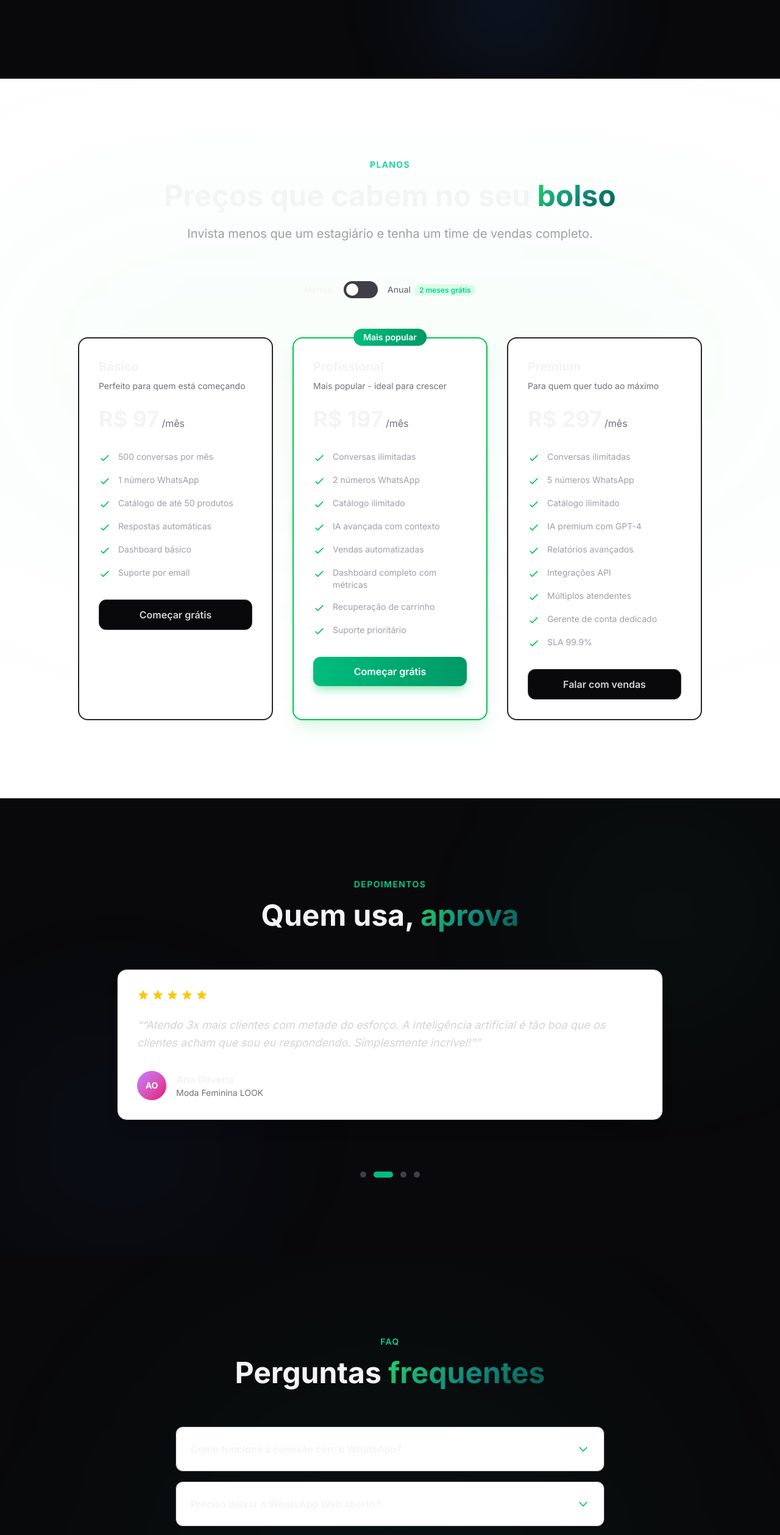
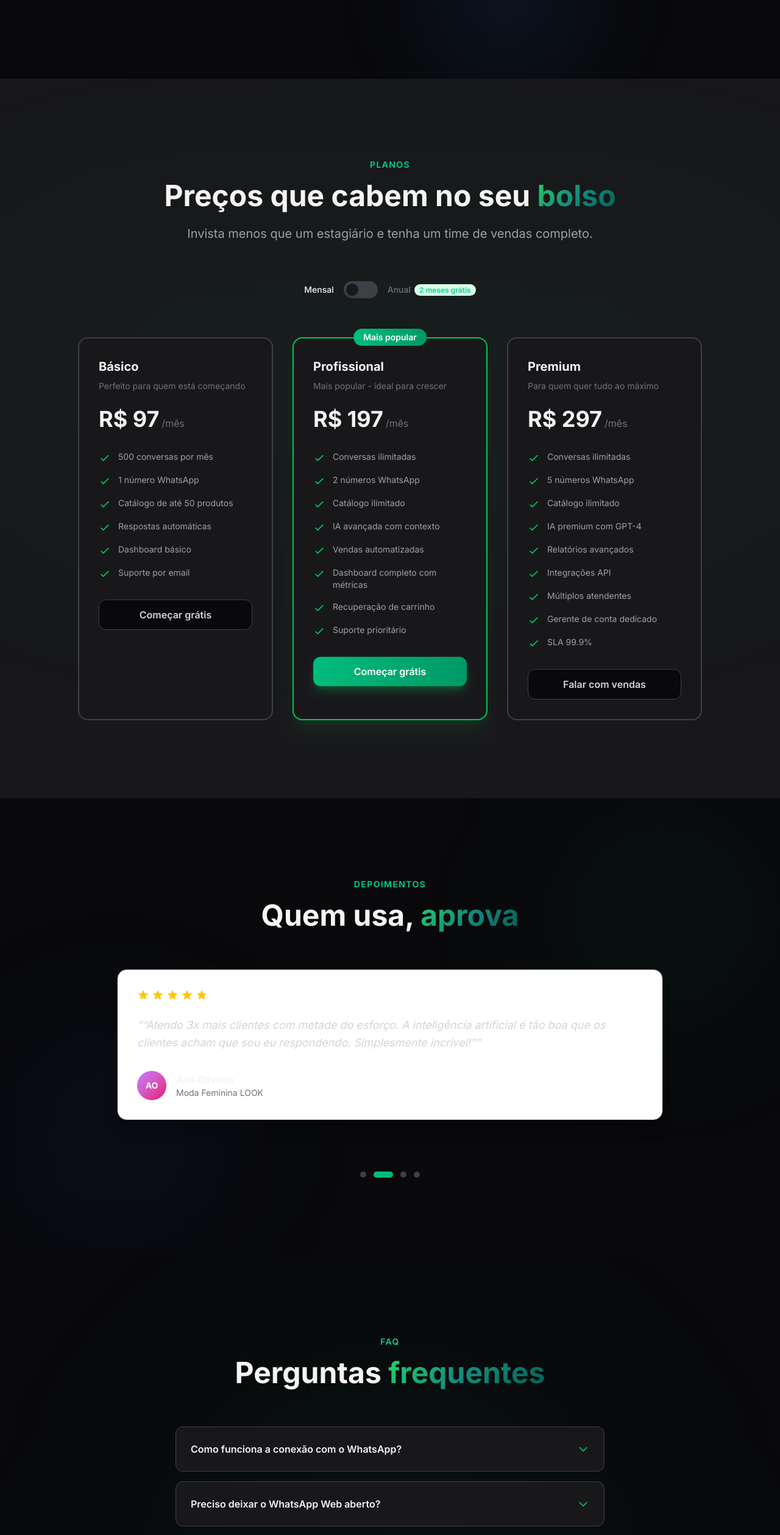
Before and after one commit to pixel010dev-dotcom/-whats-ai-saas, a Next.js app: page / in a window 1280 px wide. Shown: the part 2525-5042 px from the top of the page at 61% size. Built offline with nearby package versions, Linux system fonts and the light colour scheme; no server answers.

Commit message:
fix: correcao de tema na landing page e melhorias finais
- Corrigido tema escuro no Pricing (bg-white -> bg-zinc-900)
- Corrigido tema escuro no FAQ (bg-white -> bg-zinc-900)
- Consistencia visual em toda a landing page

```diff
--- a/src/components/landing/faq.tsx
+++ b/src/components/landing/faq.tsx
@@ -78,7 +78,7 @@ export default function FAQ() {
               initial={{ opacity: 0, y: 20 }}
               animate={inView ? { opacity: 1, y: 0 } : {}}
               transition={{ duration: 0.4, delay: index * 0.05 }}
-              className="bg-white rounded-xl border border-zinc-700 overflow-hidden transition-all duration-300 hover:border-zinc-600"
+              className="bg-zinc-900 rounded-xl border border-zinc-700 bg-zinc-900 overflow-hidden transition-all duration-300 hover:border-zinc-600"
             >
               <button
                 onClick={() => setOpenIndex(openIndex === index ? null : index)}
--- a/src/components/landing/pricing.tsx
+++ b/src/components/landing/pricing.tsx
@@ -75,7 +75,7 @@ export default function Pricing() {
   }, [])
 
   return (
-    <section id="pricing" ref={ref} className="relative py-32 bg-white overflow-hidden">
+    <section id="pricing" ref={ref} className="relative py-32 bg-zinc-900 overflow-hidden">
       <div className="absolute inset-0">
         <div className="absolute top-1/2 left-1/2 -translate-x-1/2 -translate-y-1/2 w-full h-[600px] bg-gradient-to-b from-green-500/5 to-transparent blur-[150px]" />
       </div>
@@ -102,7 +102,7 @@ export default function Pricing() {
             onClick={() => setAnnual(!annual)}
             className={`relative w-14 h-7 rounded-full transition-colors duration-300 ${annual ? 'bg-emerald-500' : 'bg-zinc-700'}`}
           >
-            <div className={`absolute top-1 w-5 h-5 rounded-full bg-white shadow-md transition-all duration-300 ${annual ? 'left-8' : 'left-1'}`} />
+            <div className={`absolute top-1 w-5 h-5 rounded-full bg-zinc-900 shadow-md transition-all duration-300 ${annual ? 'left-8' : 'left-1'}`} />
           </button>
           <span className={`text-sm font-medium ${annual ? 'text-zinc-100' : 'text-zinc-500'}`}>
             Anual
@@ -119,8 +119,8 @@ export default function Pricing() {
               transition={{ duration: 0.5, delay: index * 0.15 }}
               className={`relative p-8 rounded-2xl border-2 transition-all duration-300 hover-card ${
                 plan.popular
-                  ? 'border-green-500 bg-white shadow-xl shadow-green-500/10'
-                  : 'border-zinc-800 bg-white hover:border-zinc-700'
+                  ? 'border-green-500 bg-zinc-900 shadow-xl shadow-green-500/10'
+                  : 'border-zinc-700 bg-zinc-900 hover:border-zinc-700'
               }`}
             >
               {plan.popular && (
@@ -164,7 +164,7 @@ export default function Pricing() {
                 className={`block w-full py-3 rounded-xl text-center font-semibold transition-all duration-300 ${
                   plan.popular
                     ? 'bg-gradient-to-r from-emerald-500 to-emerald-600 text-white shadow-lg shadow-green-500/30 hover:shadow-xl hover:-translate-y-0.5'
-                    : 'bg-zinc-950 text-zinc-300 border border-zinc-700 hover:bg-gray-100 hover:-translate-y-0.5'
+                    : 'bg-zinc-950 text-zinc-300 border border-zinc-700 hover:bg-zinc-800 hover:-translate-y-0.5'
                 }`}
               >
                 {plan.cta}
```
